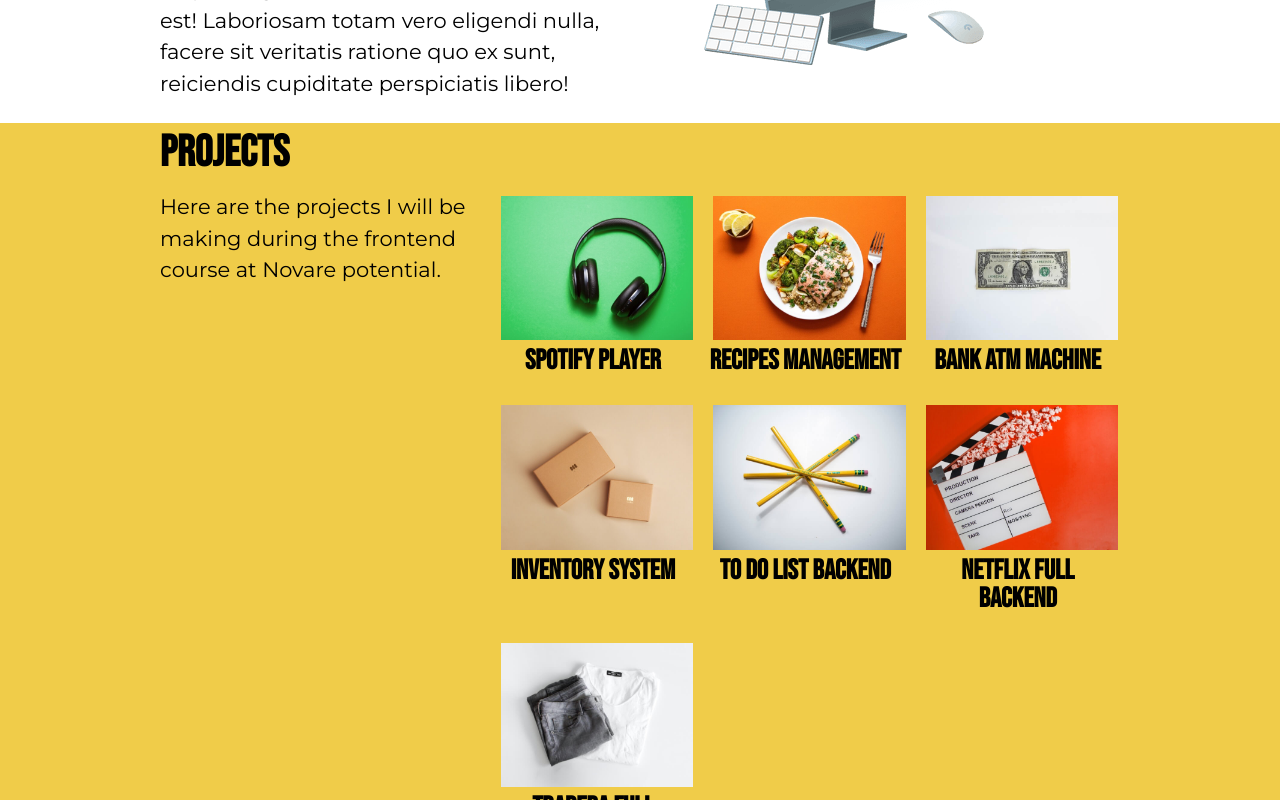
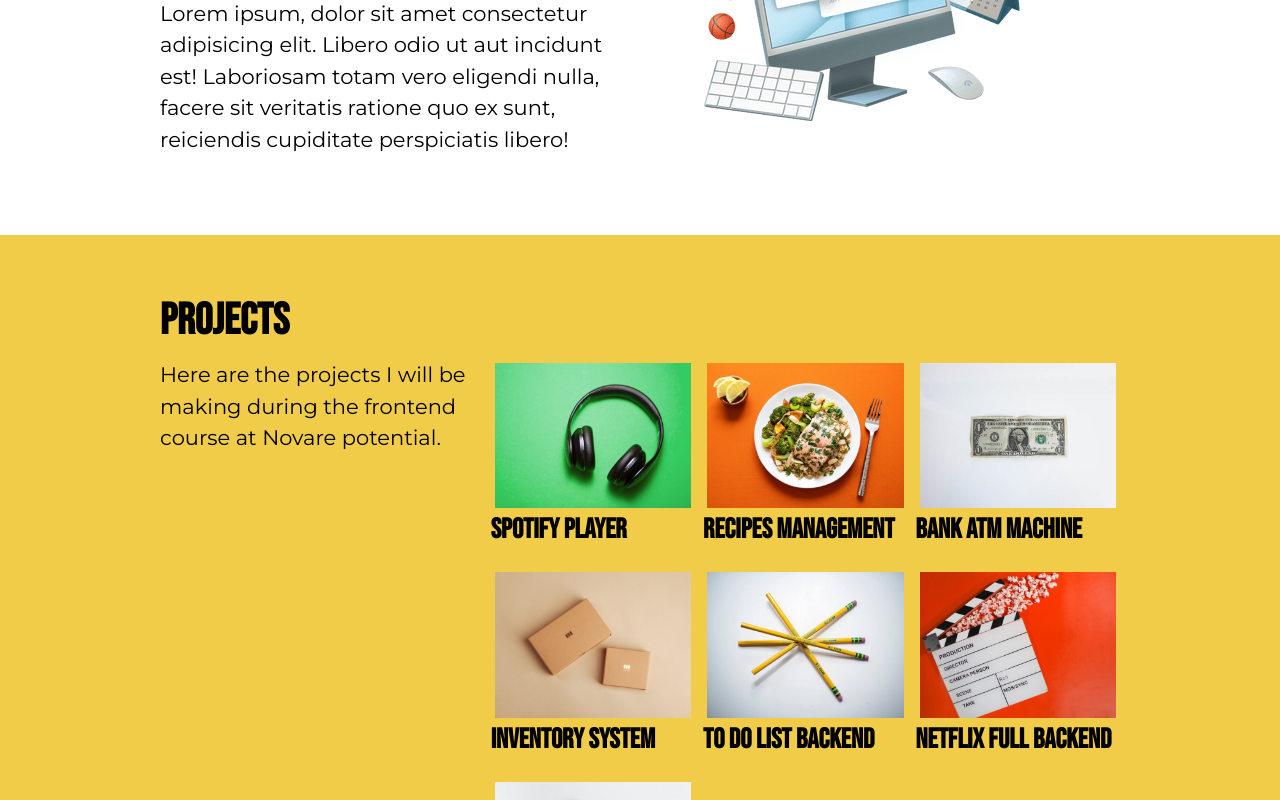
Before and after one commit to elalienx/backend-portofolio, a React (Create React App) app: page / in a window 1280 px wide. Shown: the part 900-1700 px from the top of the page. Built offline with nearby package versions, Linux system fonts and the light colour scheme.

Commit message:
design fixes

```diff
--- a/src/components/ItemProject.jsx
+++ b/src/components/ItemProject.jsx
@@ -5,12 +5,12 @@ export default function ItemProject({ item, setModal }) {
   const { image_thumb_url, title } = item;
 
   return (
-    <button
+    <article
       onClick={() => setModal(<ModalProject item={item} />)}
       className="item-project"
     >
       <img src={image_thumb_url} />
       <h3>{title}</h3>
-    </button>
+    </article>
   );
 }
--- a/src/styles/base/layout.css
+++ b/src/styles/base/layout.css
@@ -8,12 +8,13 @@ img {
 }
 
 .container {
-  padding: var(--space-small);
+  padding: var(--space-big) var(--space-medium);
 }
 
 @media (min-width: 750px) {
   .container {
     max-width: 960px;
     margin: 0 auto;
+    padding: 64px var(--space-big);
   }
 }
--- a/src/styles/components/item-project.css
+++ b/src/styles/components/item-project.css
@@ -4,6 +4,7 @@
 }
 
 .item-project img {
+  box-sizing: border-box;
   border: solid 4px transparent;
   aspect-ratio: 4 / 3;
   object-fit: cover;
```
